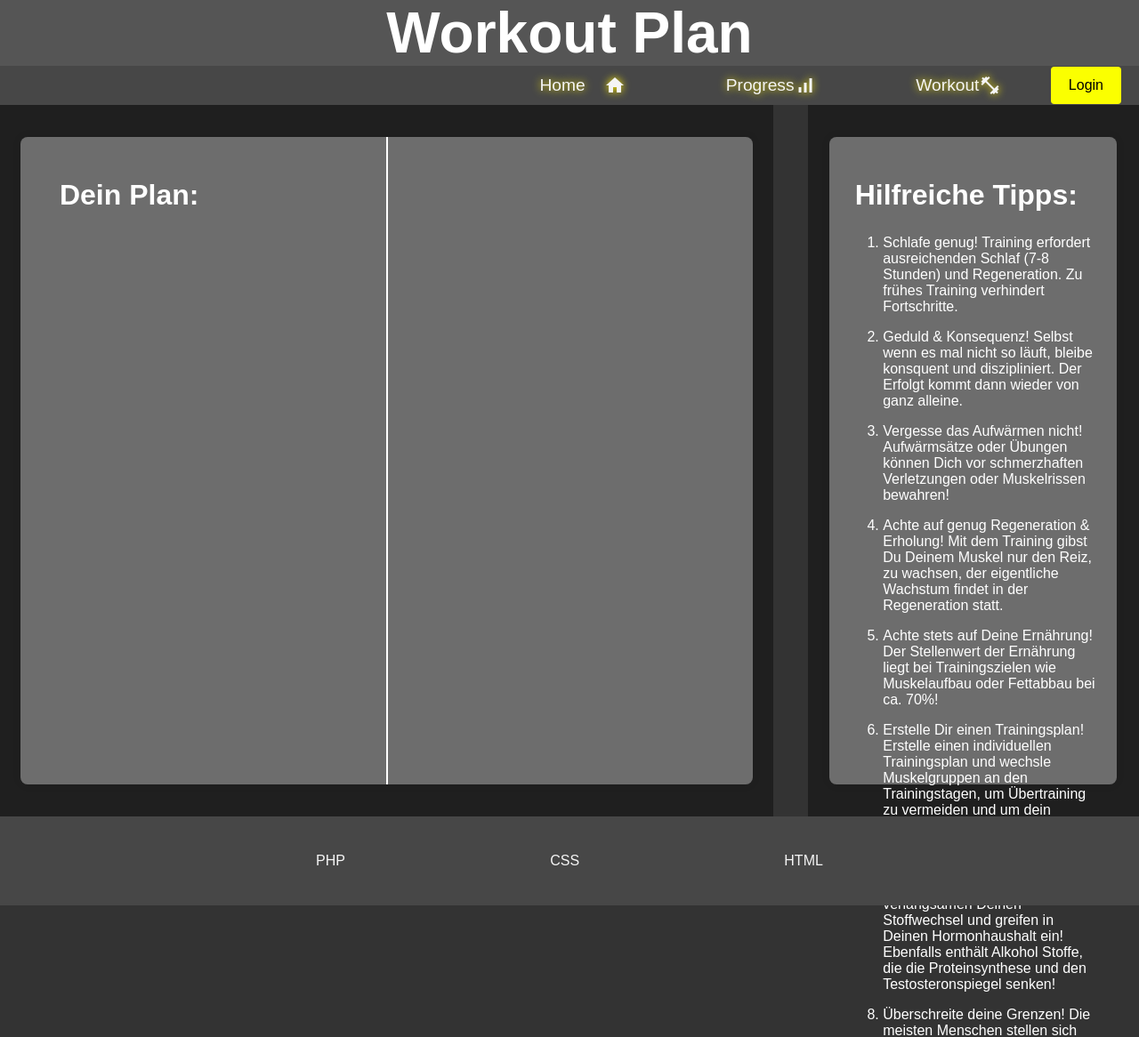
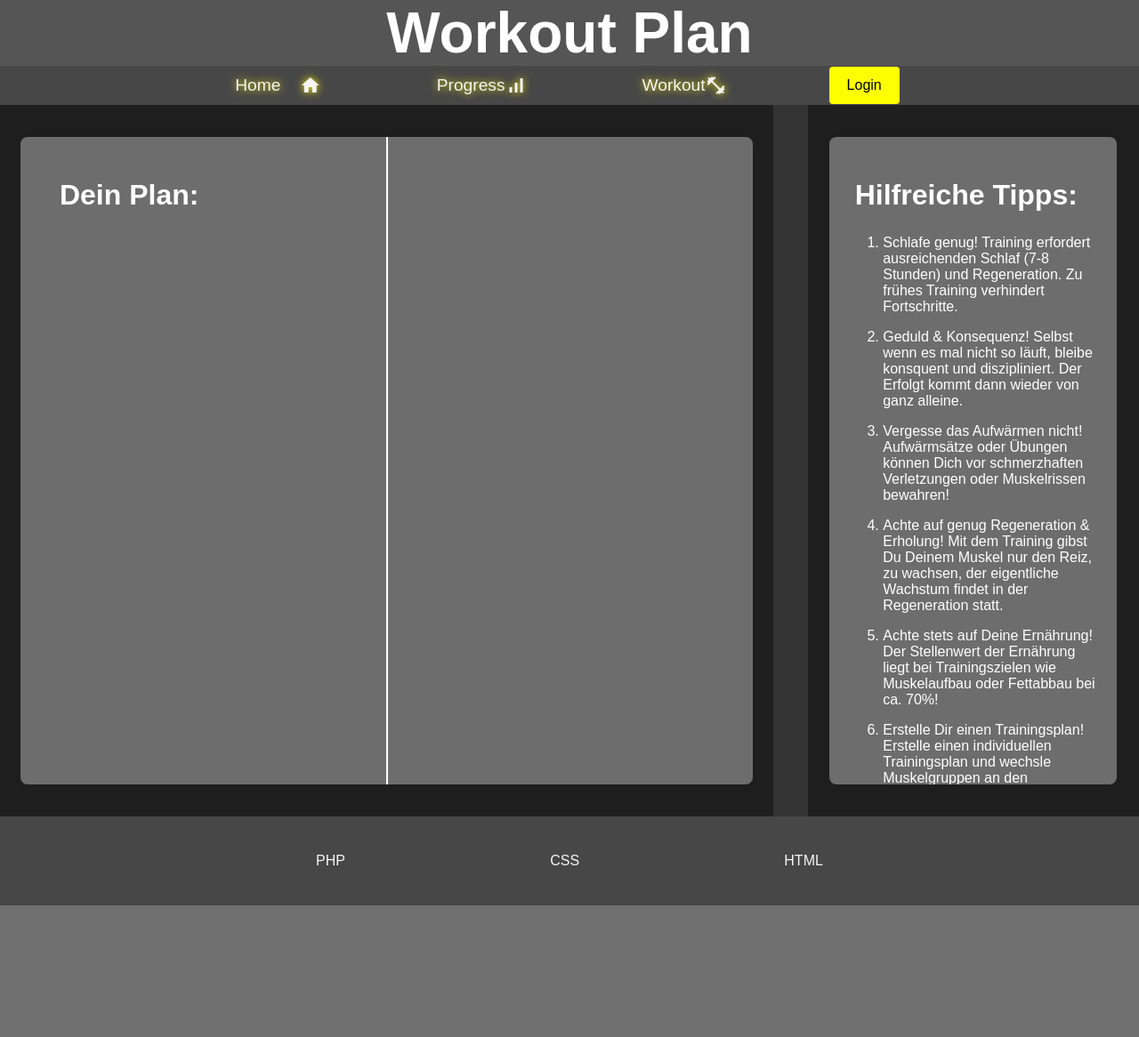
Before and after one commit to strancoox/onlyyou, a PHP site: page /onlyyou/workout in a window 1280 px wide. Shown: the top 1166 px of the page at 89% size. After the commit the page ends 1018 px from the top, so only its background shows below. Run offline with PHP 8.4, Linux system fonts and the light colour scheme.

Commit message:
updated navigation and css

```diff
--- a/css/styles.css
+++ b/css/styles.css
@@ -27,7 +27,8 @@ h2 {
 /* Navigation */
 nav {
     display: flex;
-    justify-content: center;
+    justify-content: space-evenly;
+    align-items: center;
     margin-bottom: 0px;
     background-color: rgb(71, 71, 71);
     position: relative;
@@ -40,17 +41,13 @@ nav ul {
     padding: 0;
     margin: 0;
     display: flex;
+    gap: 100px;
 }
 
 nav .nav-left {
-    justify-content: space-around;
-    width: 100%;
+    justify-content: space-between;
+    align-items: center;
     max-width: 800px;
-    margin-left: 550px;
-}
-
-nav .nav-right {
-    margin-left: auto;
 }
 
 nav li {
@@ -233,13 +230,6 @@ img.right-picture {
     z-index: -1;
 }
 
-.error-container {
-    border: 2px solid yellow;
-    border-radius: 5px;
-    color: white;
-    background-color: rgb(71, 71, 71);
-}
-
 /* Workout */
 .workout-layout {
     width: 100%;
@@ -258,6 +248,7 @@ img.right-picture {
     background-color: rgb(31, 31, 31);
     justify-content: center;
     align-items: center;
+    overflow-y: auto;
 }
 
 .plan-box {
@@ -272,6 +263,17 @@ img.right-picture {
     flex-wrap: wrap;
     align-content: flex-start;
     position: relative;
+    overflow-y: auto;
+}
+
+.error-container {
+    border: 2px solid yellow;
+    border-radius: 5px;
+    color: white;
+    background-color: rgb(71, 71, 71);
+    align-content: center;
+    margin-left: 440px;
+    width: 500px;
 }
 
 .tips-container {
@@ -284,6 +286,7 @@ img.right-picture {
     background-color: rgb(31, 31, 31);
     justify-content: center;
     align-items: center;
+    overflow-y: auto;
 }
 
 .tips-box {
@@ -294,6 +297,7 @@ img.right-picture {
     width: 100%;
     max-width: 76%;
     height: 86%;
+    overflow-y: auto;
 }
 
 .workoutplan {
--- a/models/home_model.php
+++ /dev/null
@@ -1 +0,0 @@
-<?php
--- a/views/templates/nav.php
+++ b/views/templates/nav.php
@@ -3,8 +3,5 @@
         <li><a href="home">Home &nbsp; &nbsp;<span class="nav-icons material-icons">home</span></a></li>
         <li><a href="progress">Progress<span class="material-icons">signal_cellular_alt</span></a></li>
         <li><a href="workout">Workout<span class="material-icons">fitness_center</span></a></li>
-    </ul>
-    <ul class="nav-right">
         <li><form action="login_view.php" method="get"></form><button class="login-button" type="submit" id="login-button">Login</button></li>
-    </ul>
 </nav>
--- a/views/workout_view.php
+++ b/views/workout_view.php
@@ -11,6 +11,15 @@ if ($plan === null) {
     <div class="plan-container">
         <div class="plan-box">
             <h2>Dein Plan:</h2>
+            <?php if(!empty($errors)) { ?>
+            <div class="error-container">
+                <ul>
+                    <?php foreach($errors as $error) { ?>
+                    <li><?php echo $error ?></li>
+                    <?php } ?>
+                </ul>
+            </div>
+            <?php } ?>
             <?php if ($plan !== null): ?>
                 <ul class="workoutplan">
                     <?php foreach ($plan as $key => $personalplan): ?>
@@ -40,7 +49,7 @@ if ($plan === null) {
                     <p>Geduld & Konsequenz! Selbst wenn es mal nicht so läuft, bleibe konsquent und diszipliniert. Der Erfolgt kommt dann wieder von ganz alleine.</p>
                 </li>
                 <li>
-                    <p>Vergesse das Aufwärmen nicht!  Aufwärmsätze oder Übungen können Dich vor schmerzhaften Verletzungen oder Muskelrissen bewahren!</p>
+                    <p>Vergesse das Aufwärmen nicht! Aufwärmsätze oder Übungen können Dich vor schmerzhaften Verletzungen oder Muskelrissen bewahren!</p>
                 </li>
                 <li>
                     <p>Achte auf genug Regeneration & Erholung! Mit dem Training gibst Du Deinem Muskel nur den Reiz, zu wachsen, der eigentliche Wachstum findet in der Regeneration statt. </p>
@@ -49,13 +58,13 @@ if ($plan === null) {
                     <p>Achte stets auf Deine Ernährung! Der Stellenwert der Ernährung liegt bei Trainingszielen wie Muskelaufbau oder Fettabbau bei ca. 70%!</p>
                 </li>
                 <li>
-                    <p>Erstelle Dir einen Trainingsplan! Erstelle einen individuellen Trainingsplan und wechsle Muskelgruppen an den Trainingstagen, um Übertraining zu vermeiden und um dein Training zu    optimieren.</p>
+                    <p>Erstelle Dir einen Trainingsplan! Erstelle einen individuellen Trainingsplan und wechsle Muskelgruppen an den Trainingstagen, um Übertraining zu vermeiden und um dein Training zu optimieren.</p>
                 </li>
                 <li>
                     <p>Alkohol vermeiden! Alkoholische Getränke haben eine hohe Zahl an schlechten Kalorien, verlangsamen Deinen Stoffwechsel und greifen in Deinen Hormonhaushalt ein! Ebenfalls enthält Alkohol Stoffe, die die Proteinsynthese und den Testosteronspiegel senken!</p>
                 </li>
                 <li>
-                    <p>Überschreite deine Grenzen! Die meisten Menschen stellen sich ihre grenzen im Kopf und hören auf, sobald es schwer ist.  </p>
+                    <p>Überschreite deine Grenzen! Die meisten Menschen stellen sich ihre grenzen im Kopf und hören auf, sobald es schwer ist. </p>
                 </li>
             </ol>
         </div>
```
Also changed, not shown: views/home_view.php (+1 -10 lines).
